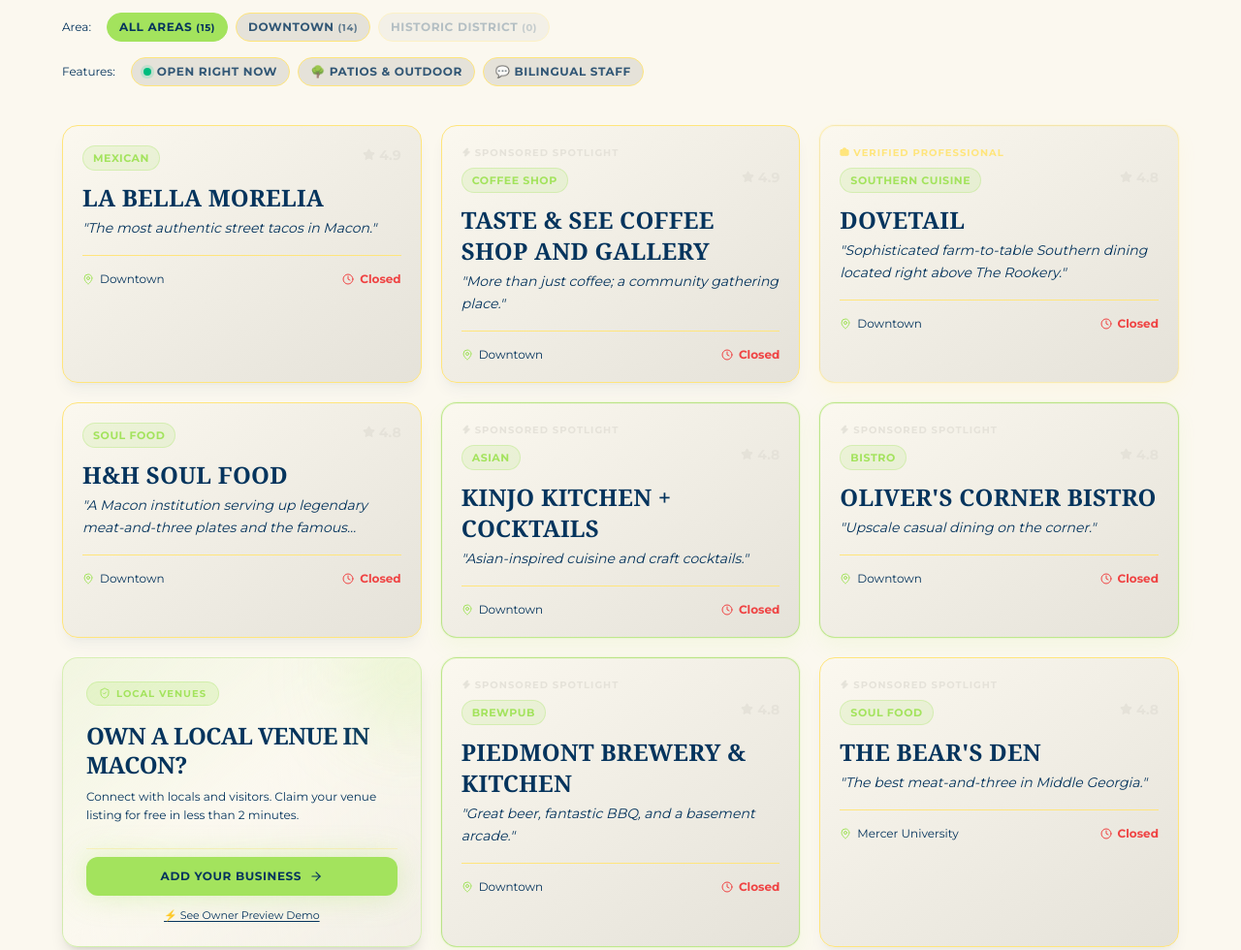
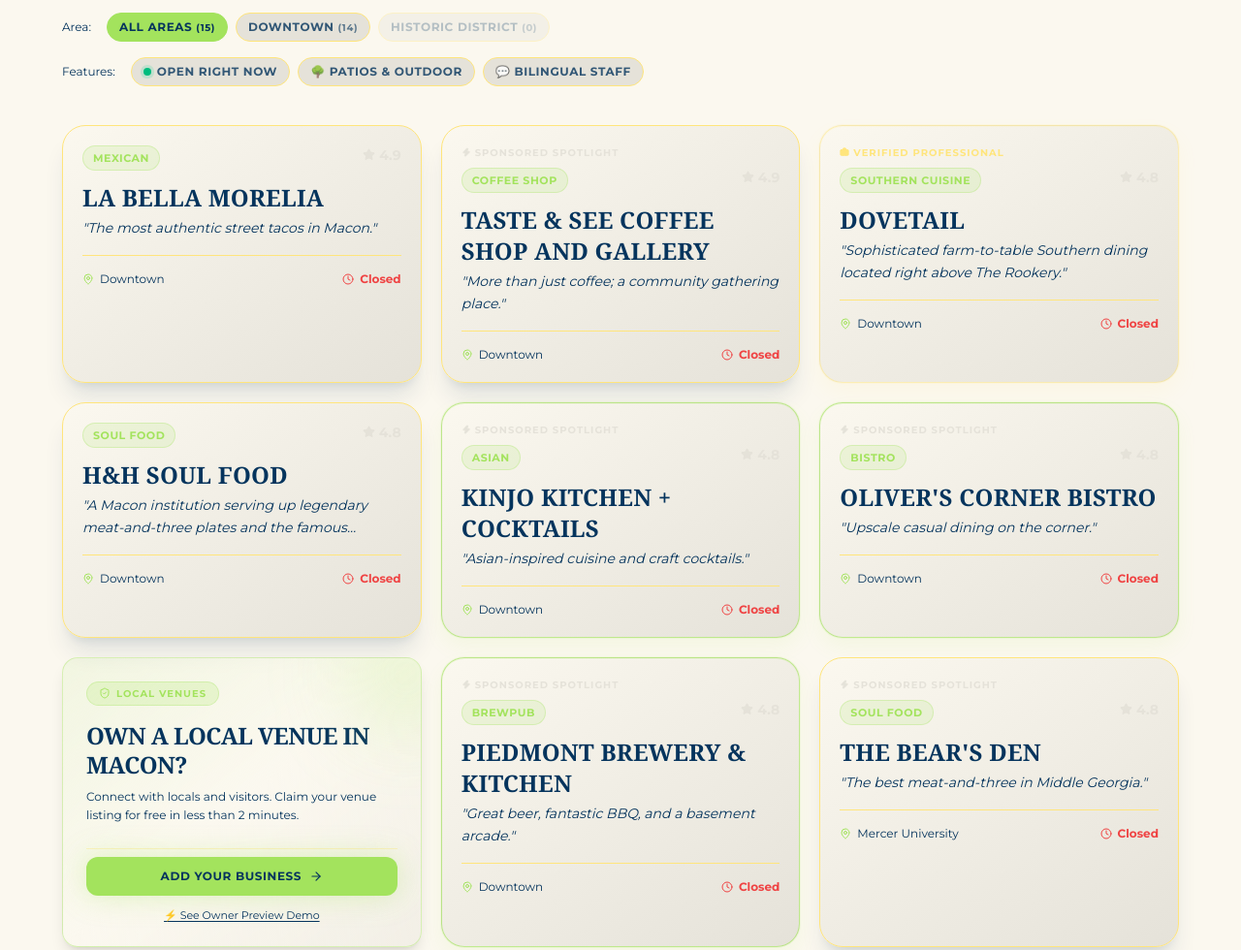
Before and after one commit to Mercury-Media-Partners/macon-me-hungry-repo, an Astro site: page / in a window 1280 px wide. Shown: the part 1002-1982 px from the top of the page at 97% size. Built offline with nearby package versions, Linux system fonts and the light colour scheme; Astro itself is replaced by a stand-in of ours; no server answers.

Commit message:
chore: force drastic roundness for visibility

```diff
--- a/src/styles/global.css
+++ b/src/styles/global.css
@@ -136,16 +136,16 @@
   /* ── Standard Card ── */
   .bar-card {
     background: linear-gradient(145deg, var(--color-card), var(--color-muted));
-    @apply rounded-2xl border border-border overflow-hidden transition-all duration-300 shadow-lg shadow-foreground/5;
+    @apply rounded-3xl border border-border overflow-hidden transition-all duration-300 shadow-xl shadow-foreground/10;
   }
   .bar-card:hover {
-    @apply border-primary/50 scale-[1.01] shadow-xl shadow-foreground/10;
+    @apply border-primary/50 scale-[1.01] shadow-2xl shadow-foreground/15;
   }
 
   /* ── Headliner Premium Card ── */
   .bar-card-headliner {
     background: linear-gradient(145deg, var(--color-card), var(--color-muted));
-    @apply rounded-2xl overflow-hidden transition-all duration-300 shadow-lg shadow-foreground/5;
+    @apply rounded-3xl overflow-hidden transition-all duration-300 shadow-xl shadow-foreground/10;
     border: 1px solid color-mix(in srgb, var(--color-primary), transparent 35%);
     box-shadow:
       0 0 0 1px color-mix(in srgb, var(--color-primary), transparent 88%),
@@ -164,7 +164,7 @@
   /* ── Professional Premium Card ── */
   .bar-card-professional {
     background: linear-gradient(145deg, var(--color-card), var(--color-muted));
-    @apply rounded-2xl overflow-hidden transition-all duration-300 shadow-lg shadow-foreground/5;
+    @apply rounded-3xl overflow-hidden transition-all duration-300 shadow-xl shadow-foreground/10;
     border: 1px solid color-mix(in srgb, var(--color-accent), transparent 50%);
     box-shadow:
       0 0 0 1px color-mix(in srgb, var(--color-accent), transparent 88%),
```
